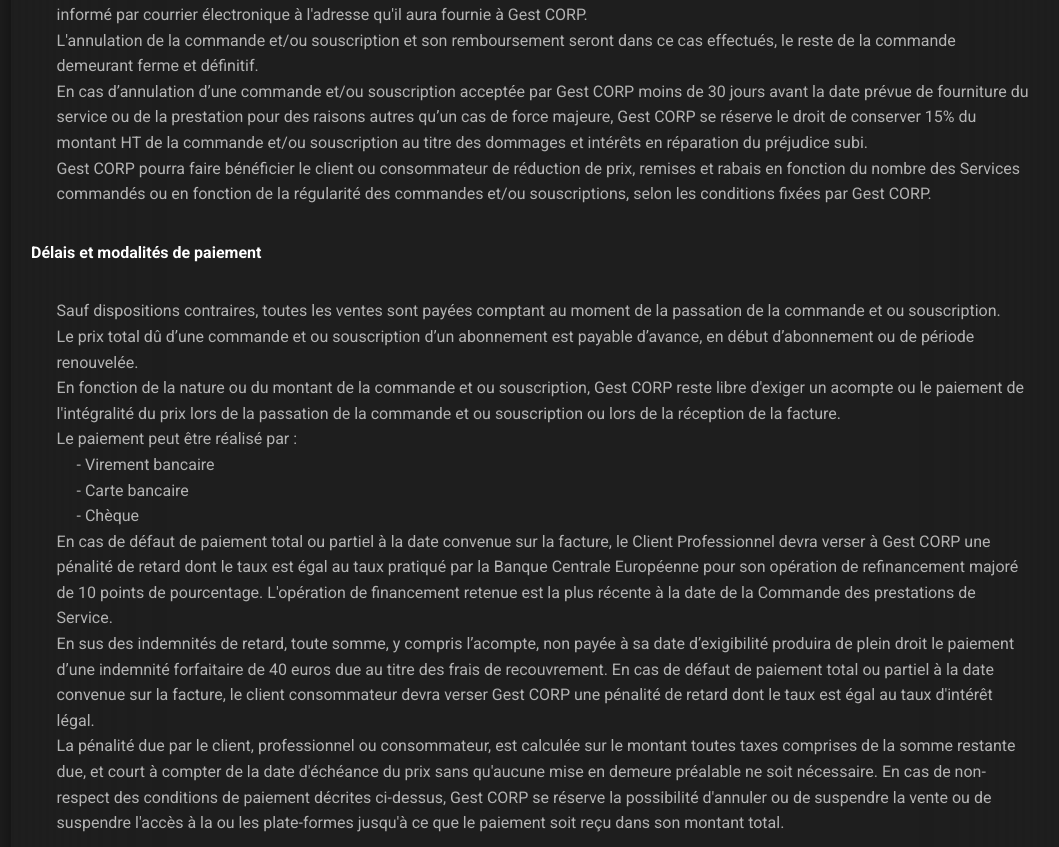
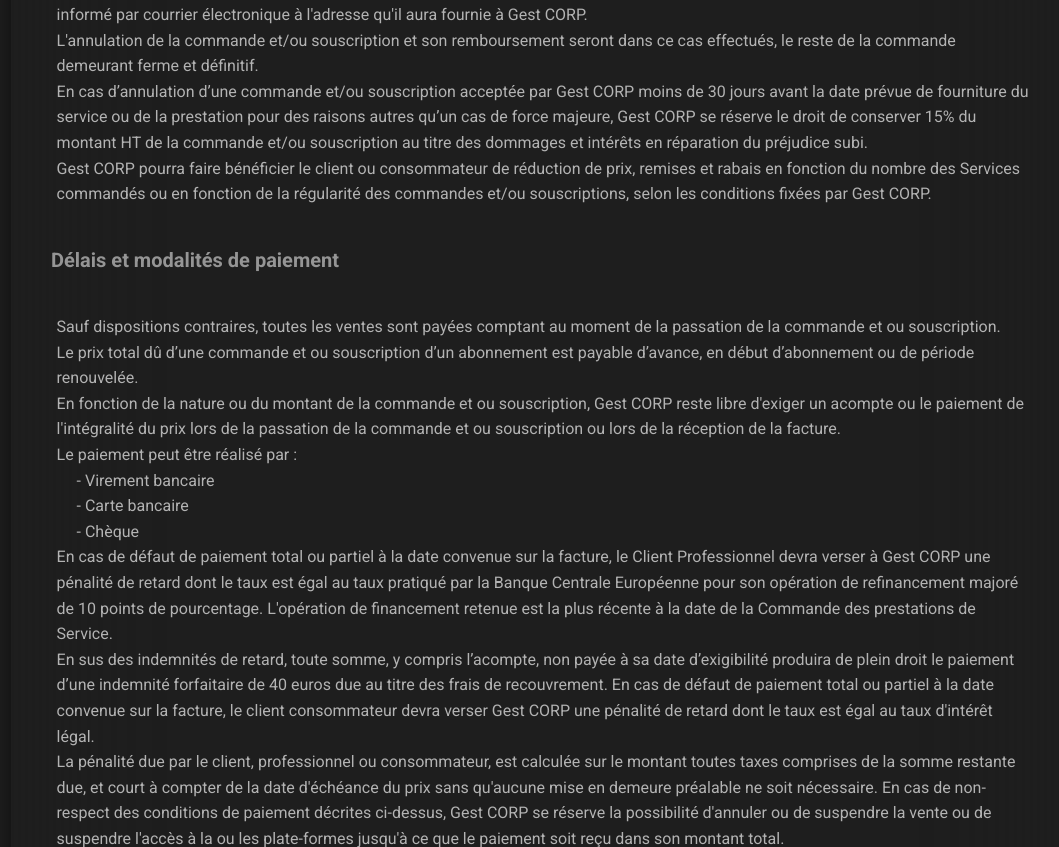
Before and after one commit to Spimods/gest-corp, a PHP site: page /cvg.html in a window 1280 px wide. Shown: the part 2784-3631 px from the top of the page, without its empty margins (97-1156 px from the left). Run offline with PHP 8.4, Linux system fonts and the light colour scheme.

Commit message:
Update style.css

```diff
--- a/assets/css/style.css
+++ b/assets/css/style.css
@@ -692,3 +692,9 @@
   text-decoration: none;
   color: currentColor;
 }
+.mentions h4 {
+  width: fit-content;
+  margin-left: 20px;
+  font-size: 20px;
+  color: #959595;
+}
```
